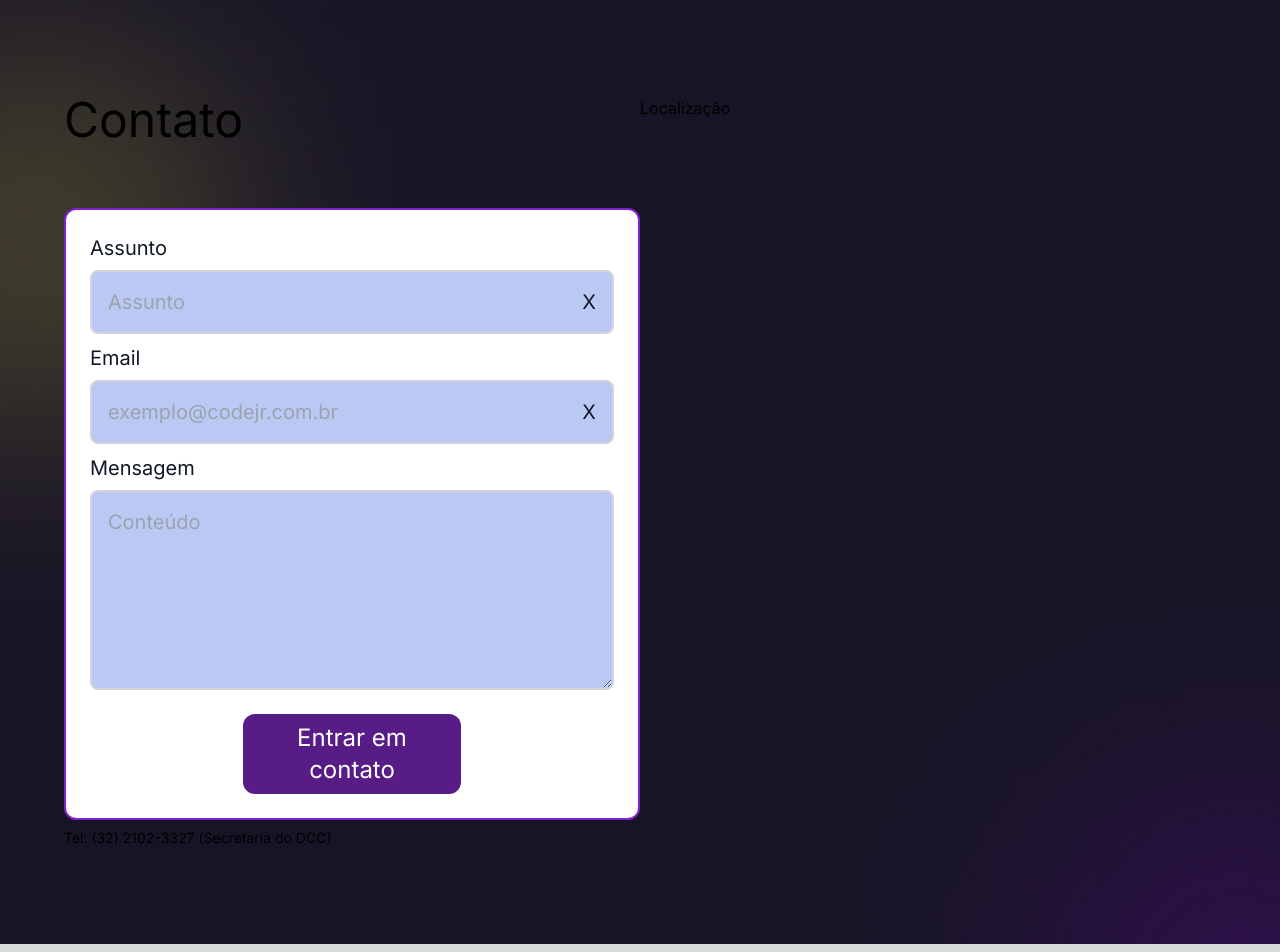
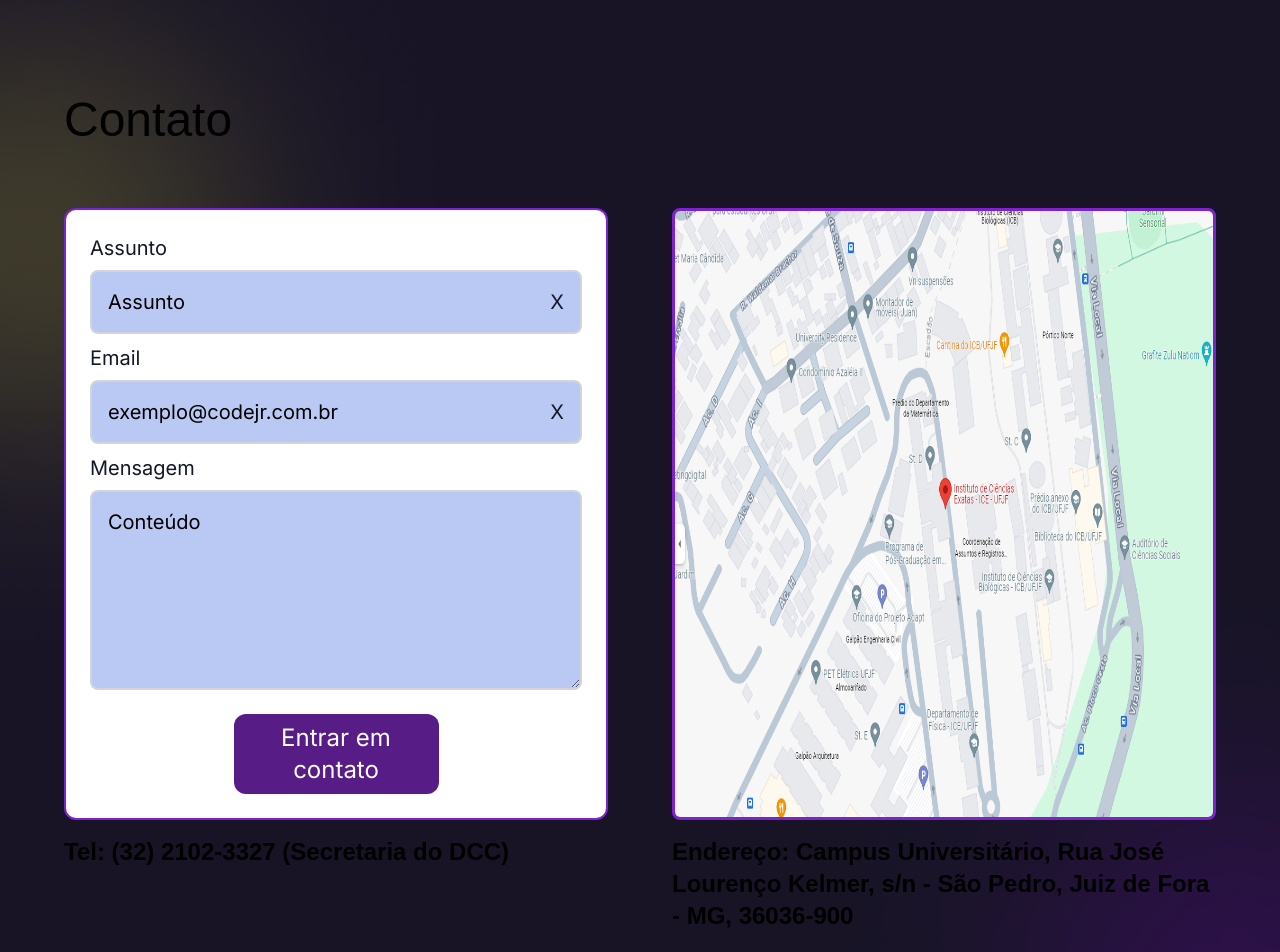
Before and after one commit to semana-computacao-ufjf/site2024, a Next.js app: page /contato in a window 1280 px wide. Shown: the top 952 px of the page. Built offline with nearby package versions, Linux system fonts and the light colour scheme.

Commit message:
add image and fonts

```diff
--- a/src/app/contato/page.tsx
+++ b/src/app/contato/page.tsx
@@ -1,16 +1,35 @@
 import ContactForm from "@/components/contact-form";
+import Image from "next/image";
 
 export default function ContactPage() {
   return (
-    <div className="max-w-screen min-h-screen flex px-16 py-24 bg-[url('/bg-code.png')] bg-cover">
-      <div className="w-1/2 space-y-16 flex-col ">
-        <h1 className="text-5xl">Contato</h1>
-        <div className="flex-col space-y-2">
-          <ContactForm />
-          <h1 className="text-sm">Tel: (32) 2102-3327 (Secretaria do DCC)</h1>
+    <div className="max-w-screen min-h-screen flex py-24 bg-[url('/dark-purple-gradient.png')] bg-cover">
+      <div className="w-full flex-col space-y-4 px-16">
+        <h1 className="text-5xl mb-16  font-viga">Contato</h1>
+        <div className="flex w-full space-x-16">
+          <div className="w-1/2">
+            <ContactForm />
+          </div>
+          <div className="flex w-1/2">
+            <Image
+              src="/ice-map.png"
+              alt="Contato"
+              width={900}
+              height={900}
+              className=" border-[3px] border-purple-700 rounded-lg"
+            />
+          </div>
+        </div>
+        <div className="flex w-full space-x-16 ">
+          <h1 className="text-2xl w-1/2 font-viga font-bold">
+            Tel: (32) 2102-3327 (Secretaria do DCC)
+          </h1>
+          <h1 className="text-2xl w-1/2 font-quicksand font-bold">
+            Endereço: Campus Universitário, Rua José Lourenço Kelmer, s/n - São
+            Pedro, Juiz de Fora - MG, 36036-900
+          </h1>
         </div>
       </div>
-      <div className="w-1/2">Localização</div>
     </div>
   );
 }
--- a/src/app/globals.css
+++ b/src/app/globals.css
@@ -1,6 +1,9 @@
 @tailwind base;
 @tailwind components;
 @tailwind utilities;
+@import url("https://fonts.googleapis.com/css2?family=Viga&display=swap");
+@import url("https://fonts.googleapis.com/css2?family=Quicksand:wght@300..700&family=Viga&display=swap");
+@import url("https://fonts.googleapis.com/css2?family=Inter+Tight:ital,wght@0,100..900;1,100..900&family=Quicksand:wght@300..700&family=Viga&display=swap");
 
 :root {
   --foreground-rgb: 0, 0, 0;
--- a/src/components/contact-form.tsx
+++ b/src/components/contact-form.tsx
@@ -30,20 +30,23 @@ export default function ContactForm() {
     }
   };
 
-  const inputClassName =
-    "border-2 border-gray-300 bg-blue-700/30 p-4 flex justify-between w-full rounded-[8px]";
+  const requestLayout =
+    "border-2 border-gray-300 bg-blue-700/30   p-4 flex justify-between w-full rounded-[8px]";
+
+  const inputLayout =
+    "bg-transparent border-none w-full placeholder:text-black  focus:outline-none";
   return (
     <form
       onSubmit={handleSubmit(onSubmit)}
-      className="bg-white text-gray-900 text-xl border-2 border-purple-700 flex-col p-6 rounded-[12px] space-y-[10px]"
+      className="bg-white text-gray-900 font-inter text-xl border-2 border-purple-700 flex-col p-6 rounded-[12px] space-y-[10px]"
     >
       <div className="space-y-[8px] ">
         <h1>Assunto</h1>
-        <div className={inputClassName}>
+        <div className={requestLayout}>
           <input
             type="text"
             placeholder="Assunto"
-            className="bg-transparent border-none w-full focus:outline-none"
+            className={inputLayout}
             {...register("subject")}
           />
           <button type="button" onClick={() => setValue("subject", "")}>
@@ -54,11 +57,11 @@ export default function ContactForm() {
       </div>
       <div className="space-y-[8px] justif">
         <h1>Email</h1>
-        <div className={inputClassName}>
+        <div className={requestLayout}>
           <input
             type="email"
             placeholder="exemplo@codejr.com.br"
-            className="bg-transparent border-none w-full focus:outline-none"
+            className={inputLayout}
             {...register("email")}
           />
           <button type="button" onClick={() => setValue("email", "")}>
@@ -70,7 +73,7 @@ export default function ContactForm() {
       <div className="space-y-[8px]">
         <h1>Mensagem</h1>
         <textarea
-          className={`${inputClassName} h-[200px]`}
+          className={`${requestLayout} placeholder:text-black  h-[200px]`}
           placeholder="Conteúdo"
           {...register("content")}
         />
@@ -80,7 +83,7 @@ export default function ContactForm() {
       <div className="flex justify-center">
         <button
           type="submit"
-          className="text-white text-2xl w-5/12  bg-purple-900 py-2 mt-[14px] px-6 rounded-xl hover:bg-purple-950"
+          className="text-white text-2xl  w-5/12  bg-purple-900 py-2 mt-[14px] px-6 rounded-xl hover:bg-purple-950"
         >
           Entrar em contato
         </button>
--- a/tailwind.config.ts
+++ b/tailwind.config.ts
@@ -9,12 +9,16 @@ const config: Config = {
   theme: {
     extend: {
       backgroundImage: {
-        "code-pattern": "url('/public/bg-code.png')",
         "gradient-radial": "radial-gradient(var(--tw-gradient-stops))",
         "gradient-conic":
           "conic-gradient(from 180deg at 50% 50%, var(--tw-gradient-stops))",
       },
     },
+    fontFamily: {
+      viga: ["Viga", "sans-serif"],
+      quicksand: ["Quicksand", "sans-serif"],
+      inter: ["Inter", "sans-serif"],
+    },
   },
   plugins: [],
 };
```
Also changed, not shown: public/dark-purple-gradient.png (renamed from public/bg-code.png), public/ice-map.png (added).
